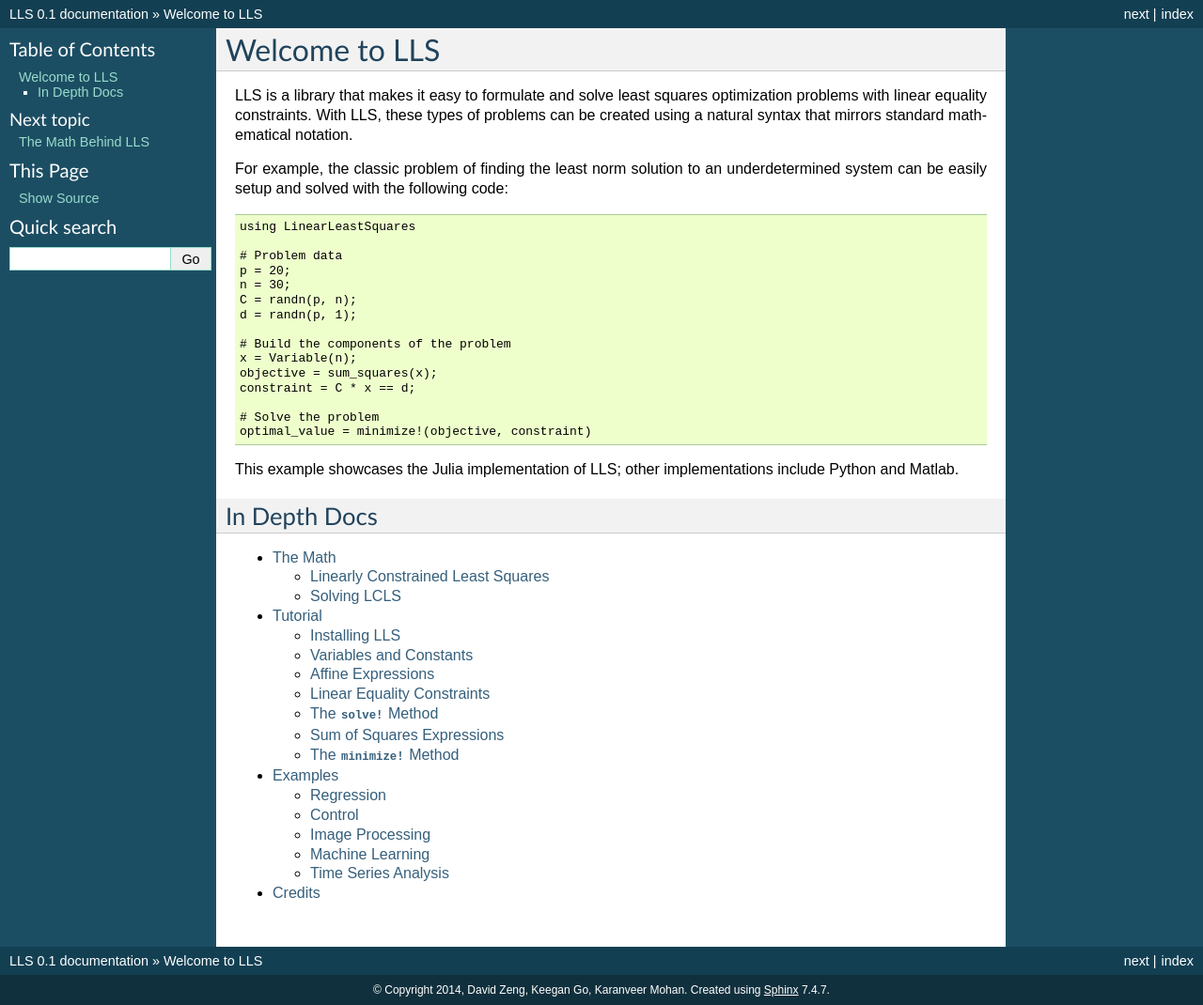
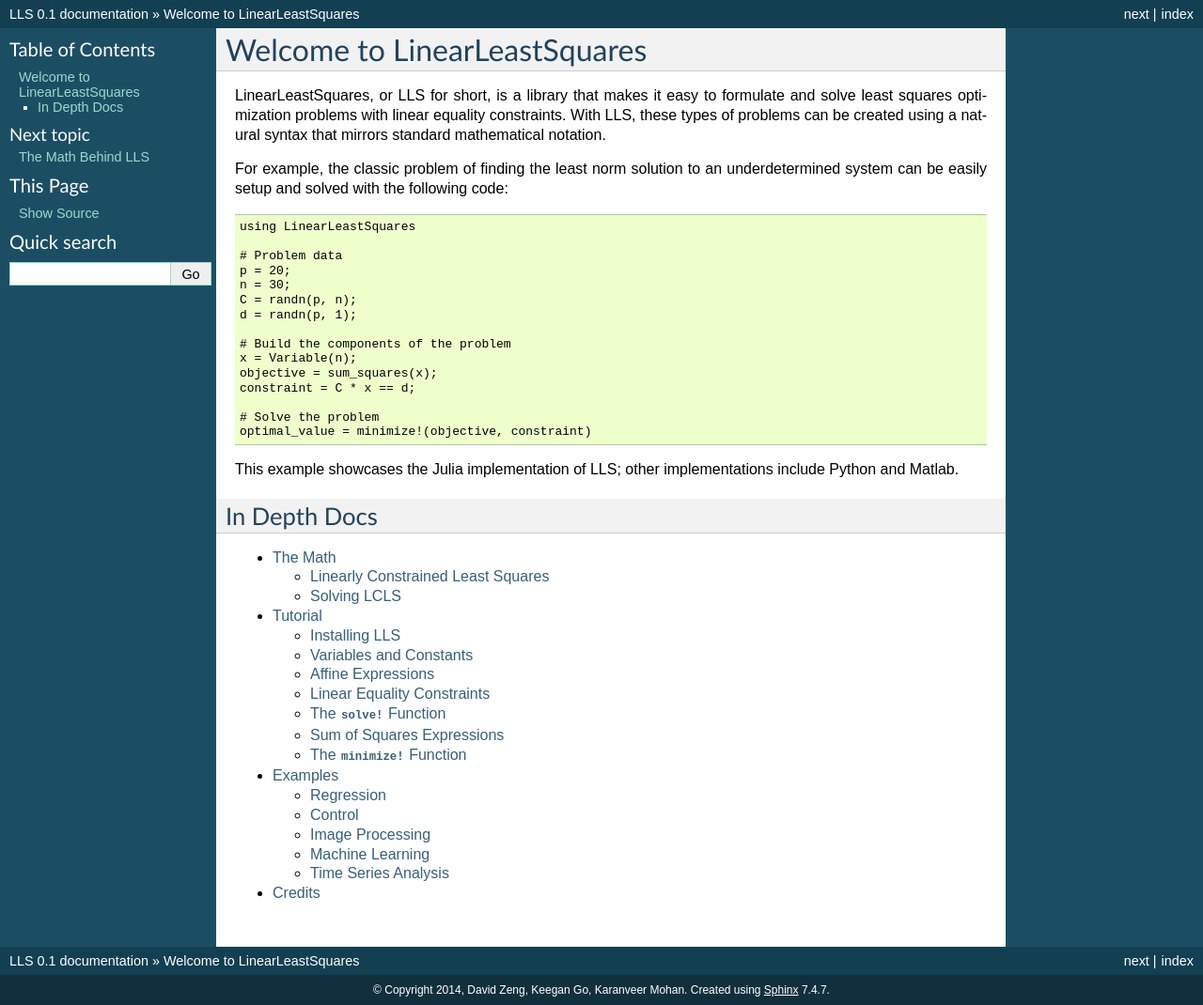
Before and after one commit to davidlizeng/LinearLeastSquares.jl, a Sphinx documentation site: the page built from docs/index.rst, in a window 1280 px wide. Shown: the whole page at 94% size. Built offline with Sphinx 7.4.7, drawn with Linux system fonts in a browser that asks for light colours.

```diff
--- a/docs/index.rst
+++ b/docs/index.rst
@@ -1,10 +1,10 @@
-==============
-Welcome to LLS
-==============
-LLS is a library that makes it easy to formulate and solve least squares
-optimization problems with linear equality constraints. With LLS, these types
-of problems can be created using a natural syntax that mirrors standard
-mathematical notation.
+=============================
+Welcome to LinearLeastSquares
+=============================
+LinearLeastSquares, or LLS for short, is a library that makes it easy to
+formulate and solve least squares optimization problems with linear equality
+constraints. With LLS, these types of problems can be created using a
+natural syntax that mirrors standard mathematical notation.
 
 For example, the classic problem of finding the least norm solution to an
 underdetermined system can be easily setup and solved with the following code:
--- a/docs/julia_examples.rst
+++ b/docs/julia_examples.rst
@@ -14,7 +14,7 @@ To install Gadfly, run the following command in a Julia shell
 
   Pkg.add("Gadfly")
 
-
+Some of the examples will also use data files, which can all be found `here <https://github.com/davidlizeng/LinearLeastSquares.jl/tree/master/examples/>`_.
 
 Regression
 ==========
@@ -316,8 +316,6 @@ Therefore it makes sense to try to minimize
 This is simply an unconstrained least squares problem; something we can
 readily solve in LLS!
 
-The data files for this example can be found `here <https://github.com/davidlizeng/LinearLeastSquares.jl/tree/master/examples/tomography>`_.
-
 .. code-block:: none
 
   line_mat_x = readdlm("tux_sparse_x.txt")
```
Also changed, not shown: docs/julia_tutorial.rst (+104 -98 lines), 13 other files.
